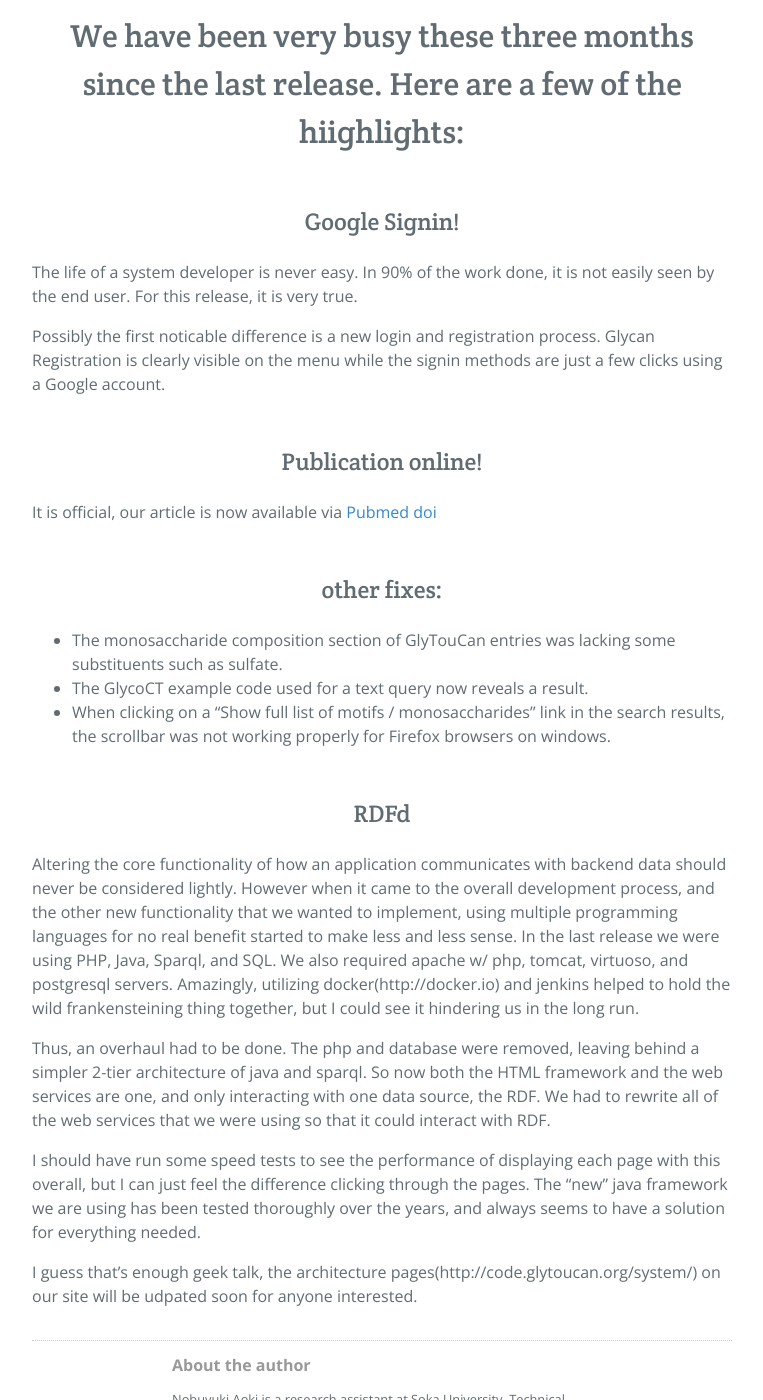
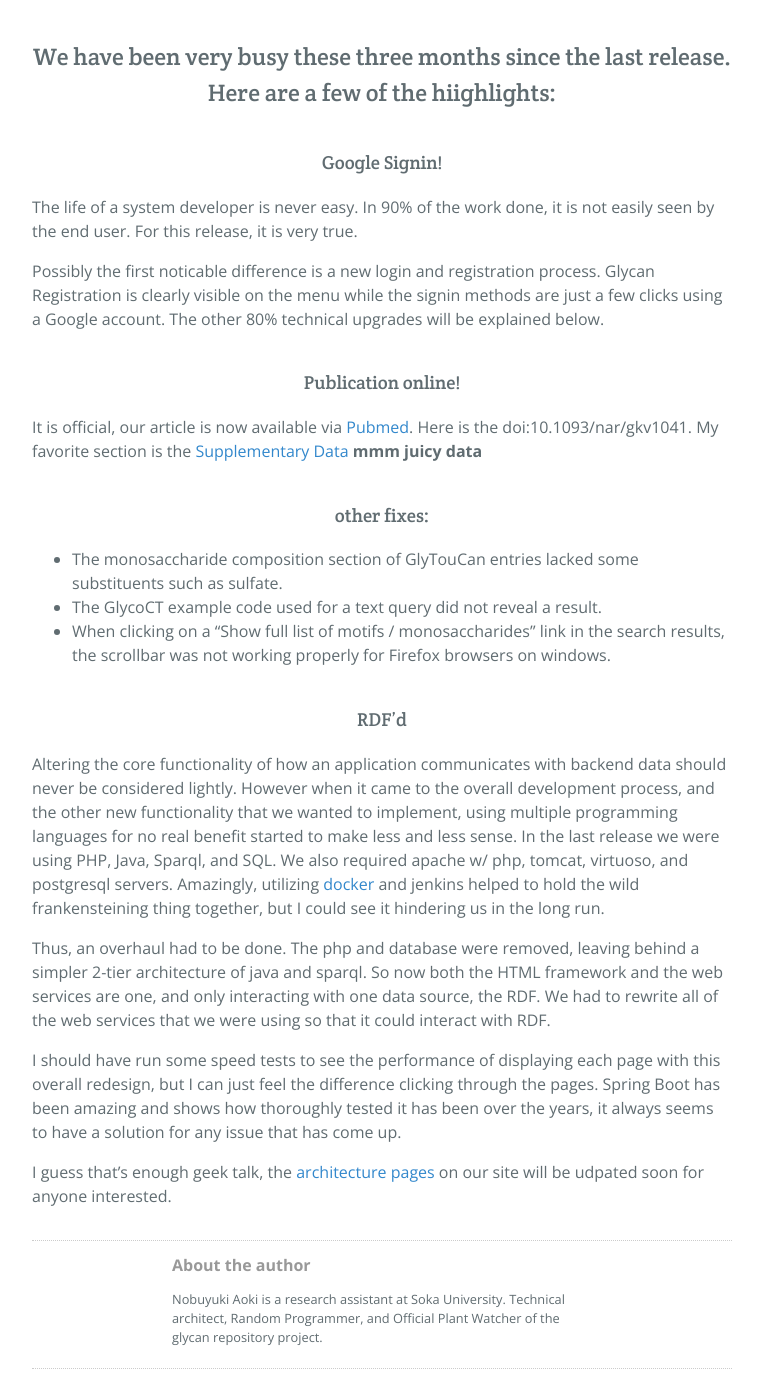
Before and after one commit to glytoucan/glytoucan, a Jekyll site: the page built from _posts/2015-10-19-RdfRelease.md, in a window 1280 px wide and 1400 px high, scrolled down 292 px. Shown: the whole window, without its empty margins (258-1021 px from the left). Built offline with Jekyll 4.4.1, drawn with Linux system fonts in a browser that asks for light colours; nearby versions of some CDN libraries; Markdown is read by kramdown in place of the engine named in the settings.

Commit message:
update post

```diff
--- a/_posts/2015-10-19-RdfRelease.md
+++ b/_posts/2015-10-19-RdfRelease.md
@@ -5,30 +5,30 @@ authors:
 layout: post
 categories: posts
 ---
-# We have been very busy these three months since the last release.  Here are a few of the hiighlights:
+## We have been very busy these three months since the last release.  Here are a few of the hiighlights:
 
-## Google Signin!
+### Google Signin!
 
 The life of a system developer is never easy.  In 90% of the work done, it is not easily seen by the end user.  For this release, it is very true.
 
-Possibly the first noticable difference is a new login and registration process.  Glycan Registration is clearly visible on the menu while the signin methods are just a few clicks using a Google account.
+Possibly the first noticable difference is a new login and registration process.  Glycan Registration is clearly visible on the menu while the signin methods are just a few clicks using a Google account.  The other 80% technical upgrades will be explained below.
 
-## Publication online!
+### Publication online!
 
-It is official, our article is now available via [Pubmed](http://www.ncbi.nlm.nih.gov/pubmed/26476458) [doi](doi:10.1093/nar/gkv1041)
+It is official, our article is now available via [Pubmed](http://www.ncbi.nlm.nih.gov/pubmed/26476458).  Here is the doi:10.1093/nar/gkv1041.  My favorite section is the [Supplementary Data](http://nar.oxfordjournals.org/content/suppl/2015/10/15/gkv1041.DC1) __mmm juicy data__
 
-## other fixes:
+### other fixes:
 
-* The monosaccharide composition section of GlyTouCan entries was lacking some substituents such as sulfate.
-* The GlycoCT example code used for a text query now reveals a result.
+* The monosaccharide composition section of GlyTouCan entries lacked some substituents such as sulfate.
+* The GlycoCT example code used for a text query did not reveal a result.
 * When clicking on a "Show full list of motifs / monosaccharides" link in the search results, the scrollbar was not working properly for Firefox browsers on windows.
 
-## RDFd
+### RDF'd
 
-Altering the core functionality of how an application communicates with backend data should never be considered lightly.  However when it came to the overall development process, and the other new functionality that we wanted to implement, using multiple programming languages for no real benefit started to make less and less sense.  In the last release we were using PHP, Java, Sparql, and SQL.  We also required apache w/ php, tomcat, virtuoso, and postgresql servers.  Amazingly, utilizing docker(http://docker.io) and jenkins helped to hold the wild frankensteining thing together, but I could see it hindering us in the long run.
+Altering the core functionality of how an application communicates with backend data should never be considered lightly.  However when it came to the overall development process, and the other new functionality that we wanted to implement, using multiple programming languages for no real benefit started to make less and less sense.  In the last release we were using PHP, Java, Sparql, and SQL.  We also required apache w/ php, tomcat, virtuoso, and postgresql servers.  Amazingly, utilizing [docker](http://docker.io) and jenkins helped to hold the wild frankensteining thing together, but I could see it hindering us in the long run.
 
 Thus, an overhaul had to be done.  The php and database were removed, leaving behind a simpler 2-tier architecture of java and sparql.  So now both the HTML framework and the web services are one, and only interacting with one data source, the RDF.  We had to rewrite all of the web services that we were using so that it could interact with RDF.
 
-I should have run some speed tests to see the performance of displaying each page with this overall, but I can just feel the difference clicking through the pages.  The "new" java framework we are using has been tested thoroughly over the years, and always seems to have a solution for everything needed.
+I should have run some speed tests to see the performance of displaying each page with this overall redesign, but I can just feel the difference clicking through the pages.  Spring Boot has been amazing and shows how thoroughly tested it has been over the years, it always seems to have a solution for any issue that has come up.
 
-I guess that's enough geek talk, the architecture pages(http://code.glytoucan.org/system/) on our site will be udpated soon for anyone interested.
+I guess that's enough geek talk, the [architecture pages](http://code.glytoucan.org/system/) on our site will be udpated soon for anyone interested.
```
